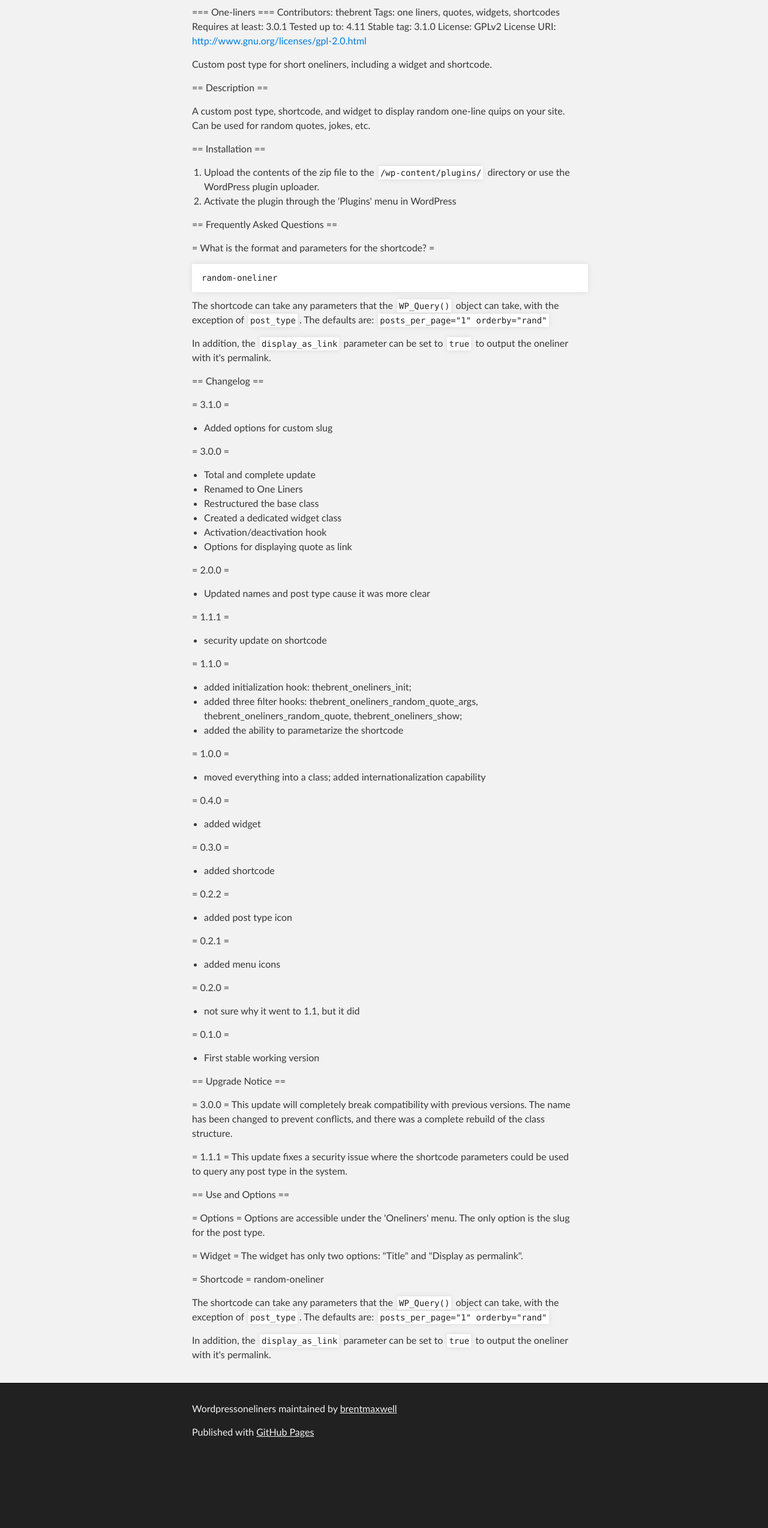
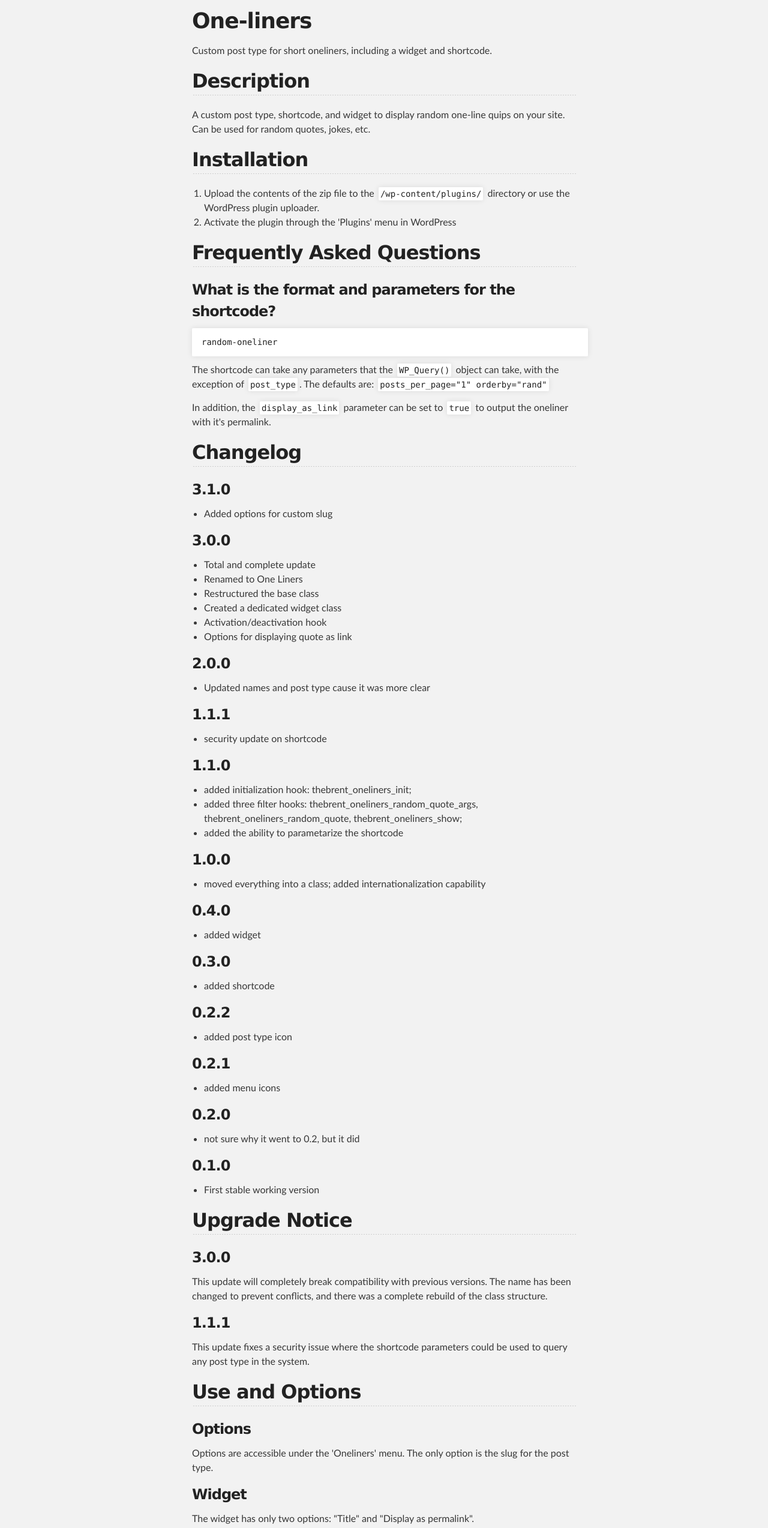
Before and after one commit to brentmaxwell/WordPressOneliners, a plain HTML site: page index.html in a window 1280 px wide. Shown: the part 252-2799 px from the top of the page at 60% size. Before the commit the page ends 2686 px from the top, so only its background shows below. Drawn offline with Linux system fonts and the light colour scheme.

Commit message:
Create gh-pages branch via GitHub

```diff
--- a/index.html
+++ b/index.html
@@ -31,31 +31,29 @@
     <!-- MAIN CONTENT -->
     <div id="main_content_wrap" class="outer">
       <section id="main_content" class="inner">
-        <p>=== One-liners ===
-Contributors: thebrent
-Tags: one liners, quotes, widgets, shortcodes
-Requires at least: 3.0.1
-Tested up to: 4.11
-Stable tag: 3.1.0
-License: GPLv2
-License URI: <a href="http://www.gnu.org/licenses/gpl-2.0.html">http://www.gnu.org/licenses/gpl-2.0.html</a></p>
+        <h1>
+<a id="one-liners" class="anchor" href="#one-liners" aria-hidden="true"><span class="octicon octicon-link"></span></a>One-liners</h1>
 
 <p>Custom post type for short oneliners, including a widget and shortcode.</p>
 
-<p>== Description ==</p>
+<h2>
+<a id="description" class="anchor" href="#description" aria-hidden="true"><span class="octicon octicon-link"></span></a>Description</h2>
 
 <p>A custom post type, shortcode, and widget to display random one-line quips on your site. Can be used for random quotes, jokes, etc.</p>
 
-<p>== Installation ==</p>
+<h2>
+<a id="installation" class="anchor" href="#installation" aria-hidden="true"><span class="octicon octicon-link"></span></a>Installation</h2>
 
 <ol>
 <li>Upload the contents of the zip file to the <code>/wp-content/plugins/</code> directory or use the WordPress plugin uploader.</li>
 <li>Activate the plugin through the 'Plugins' menu in WordPress</li>
 </ol>
 
-<p>== Frequently Asked Questions ==</p>
+<h2>
+<a id="frequently-asked-questions" class="anchor" href="#frequently-asked-questions" aria-hidden="true"><span class="octicon octicon-link"></span></a>Frequently Asked Questions</h2>
 
-<p>= What is the format and parameters for the shortcode? =</p>
+<h3>
+<a id="what-is-the-format-and-parameters-for-the-shortcode" class="anchor" href="#what-is-the-format-and-parameters-for-the-shortcode" aria-hidden="true"><span class="octicon octicon-link"></span></a>What is the format and parameters for the shortcode?</h3>
 
 <pre><code>random-oneliner
 </code></pre>
@@ -64,15 +62,18 @@ License URI: <a href="http://www.gnu.org/licenses/gpl-2.0.html">http://www.gnu.o
 
 <p>In addition, the <code>display_as_link</code> parameter can be set to <code>true</code> to output the oneliner with it's permalink.</p>
 
-<p>== Changelog ==</p>
+<h2>
+<a id="changelog" class="anchor" href="#changelog" aria-hidden="true"><span class="octicon octicon-link"></span></a>Changelog</h2>
 
-<p>= 3.1.0 =</p>
+<h3>
+<a id="310" class="anchor" href="#310" aria-hidden="true"><span class="octicon octicon-link"></span></a>3.1.0</h3>
 
 <ul>
 <li>Added options for custom slug</li>
 </ul>
 
-<p>= 3.0.0 =</p>
+<h3>
+<a id="300" class="anchor" href="#300" aria-hidden="true"><span class="octicon octicon-link"></span></a>3.0.0</h3>
 
 <ul>
 <li>Total and complete update</li>
@@ -83,19 +84,22 @@ License URI: <a href="http://www.gnu.org/licenses/gpl-2.0.html">http://www.gnu.o
 <li>Options for displaying quote as link</li>
 </ul>
 
-<p>= 2.0.0 =</p>
+<h3>
+<a id="200" class="anchor" href="#200" aria-hidden="true"><span class="octicon octicon-link"></span></a>2.0.0</h3>
 
 <ul>
 <li>Updated names and post type cause it was more clear</li>
 </ul>
 
-<p>= 1.1.1 =</p>
+<h3>
+<a id="111" class="anchor" href="#111" aria-hidden="true"><span class="octicon octicon-link"></span></a>1.1.1</h3>
 
 <ul>
 <li>security update on shortcode</li>
 </ul>
 
-<p>= 1.1.0 =</p>
+<h3>
+<a id="110" class="anchor" href="#110" aria-hidden="true"><span class="octicon octicon-link"></span></a>1.1.0</h3>
 
 <ul>
 <li>added initialization hook: thebrent_oneliners_init;</li>
@@ -103,66 +107,86 @@ License URI: <a href="http://www.gnu.org/licenses/gpl-2.0.html">http://www.gnu.o
 <li>added the ability to parametarize the shortcode</li>
 </ul>
 
-<p>= 1.0.0 =</p>
+<h3>
+<a id="100" class="anchor" href="#100" aria-hidden="true"><span class="octicon octicon-link"></span></a>1.0.0</h3>
 
 <ul>
 <li>moved everything into a class; added internationalization capability</li>
 </ul>
 
-<p>= 0.4.0 =</p>
+<h3>
+<a id="040" class="anchor" href="#040" aria-hidden="true"><span class="octicon octicon-link"></span></a>0.4.0</h3>
 
 <ul>
 <li>added widget</li>
 </ul>
 
-<p>= 0.3.0 =</p>
+<h3>
+<a id="030" class="anchor" href="#030" aria-hidden="true"><span class="octicon octicon-link"></span></a>0.3.0</h3>
 
 <ul>
 <li>added shortcode</li>
 </ul>
 
-<p>= 0.2.2 =</p>
+<h3>
+<a id="022" class="anchor" href="#022" aria-hidden="true"><span class="octicon octicon-link"></span></a>0.2.2</h3>
 
 <ul>
 <li>added post type icon</li>
 </ul>
 
-<p>= 0.2.1 =</p>
+<h3>
+<a id="021" class="anchor" href="#021" aria-hidden="true"><span class="octicon octicon-link"></span></a>0.2.1</h3>
 
 <ul>
 <li>added menu icons</li>
 </ul>
 
-<p>= 0.2.0 =</p>
+<h3>
+<a id="020" class="anchor" href="#020" aria-hidden="true"><span class="octicon octicon-link"></span></a>0.2.0</h3>
 
 <ul>
-<li>not sure why it went to 1.1, but it did</li>
+<li>not sure why it went to 0.2, but it did</li>
 </ul>
 
-<p>= 0.1.0 =</p>
+<h3>
+<a id="010" class="anchor" href="#010" aria-hidden="true"><span class="octicon octicon-link"></span></a>0.1.0</h3>
 
 <ul>
 <li>First stable working version</li>
 </ul>
 
-<p>== Upgrade Notice ==</p>
+<h2>
+<a id="upgrade-notice" class="anchor" href="#upgrade-notice" aria-hidden="true"><span class="octicon octicon-link"></span></a>Upgrade Notice</h2>
 
-<p>= 3.0.0 =
-This update will completely break compatibility with previous versions. The name has been changed to prevent conflicts, and there was a complete rebuild of the class structure.</p>
+<h3>
+<a id="300-1" class="anchor" href="#300-1" aria-hidden="true"><span class="octicon octicon-link"></span></a>3.0.0</h3>
 
-<p>= 1.1.1 =
-This update fixes a security issue where the shortcode parameters could be used to query any post type in the system.</p>
+<p>This update will completely break compatibility with previous versions. The name has been changed to prevent conflicts, and there was a complete rebuild of the class structure.</p>
 
-<p>== Use and Options ==</p>
+<h3>
+<a id="111-1" class="anchor" href="#111-1" aria-hidden="true"><span class="octicon octicon-link"></span></a>1.1.1</h3>
 
-<p>= Options =
-Options are accessible under the 'Oneliners' menu. The only option is the slug for the post type.</p>
+<p>This update fixes a security issue where the shortcode parameters could be used to query any post type in the system.</p>
 
-<p>= Widget =
-The widget has only two options: "Title" and "Display as permalink".</p>
+<h2>
+<a id="use-and-options" class="anchor" href="#use-and-options" aria-hidden="true"><span class="octicon octicon-link"></span></a>Use and Options</h2>
 
-<p>= Shortcode =
-    random-oneliner</p>
+<h3>
+<a id="options" class="anchor" href="#options" aria-hidden="true"><span class="octicon octicon-link"></span></a>Options</h3>
+
+<p>Options are accessible under the 'Oneliners' menu. The only option is the slug for the post type.</p>
+
+<h3>
+<a id="widget" class="anchor" href="#widget" aria-hidden="true"><span class="octicon octicon-link"></span></a>Widget</h3>
+
+<p>The widget has only two options: "Title" and "Display as permalink".</p>
+
+<h3>
+<a id="shortcode" class="anchor" href="#shortcode" aria-hidden="true"><span class="octicon octicon-link"></span></a>Shortcode</h3>
+
+<pre><code>random-oneliner
+</code></pre>
 
 <p>The shortcode can take any parameters that the <a href="http://codex.wordpress.org/Class_Reference/WP_Query#Parameters"><code>WP_Query()</code></a> object can take, with the exception of <code>post_type</code>. The defaults are: <code>posts_per_page="1" orderby="rand"</code></p>
 
```
Also changed, not shown: params.json (+1 -1 lines).
